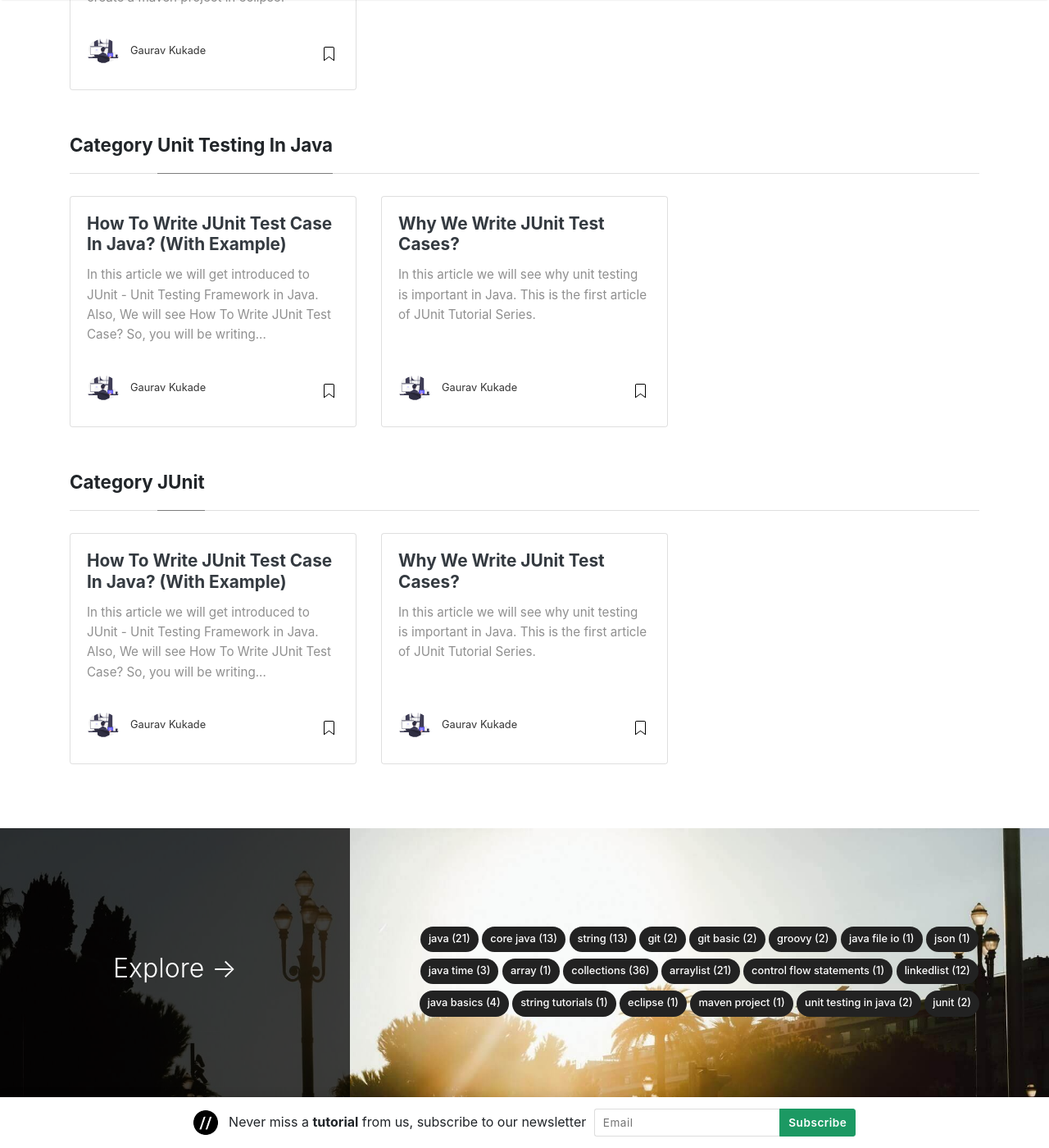
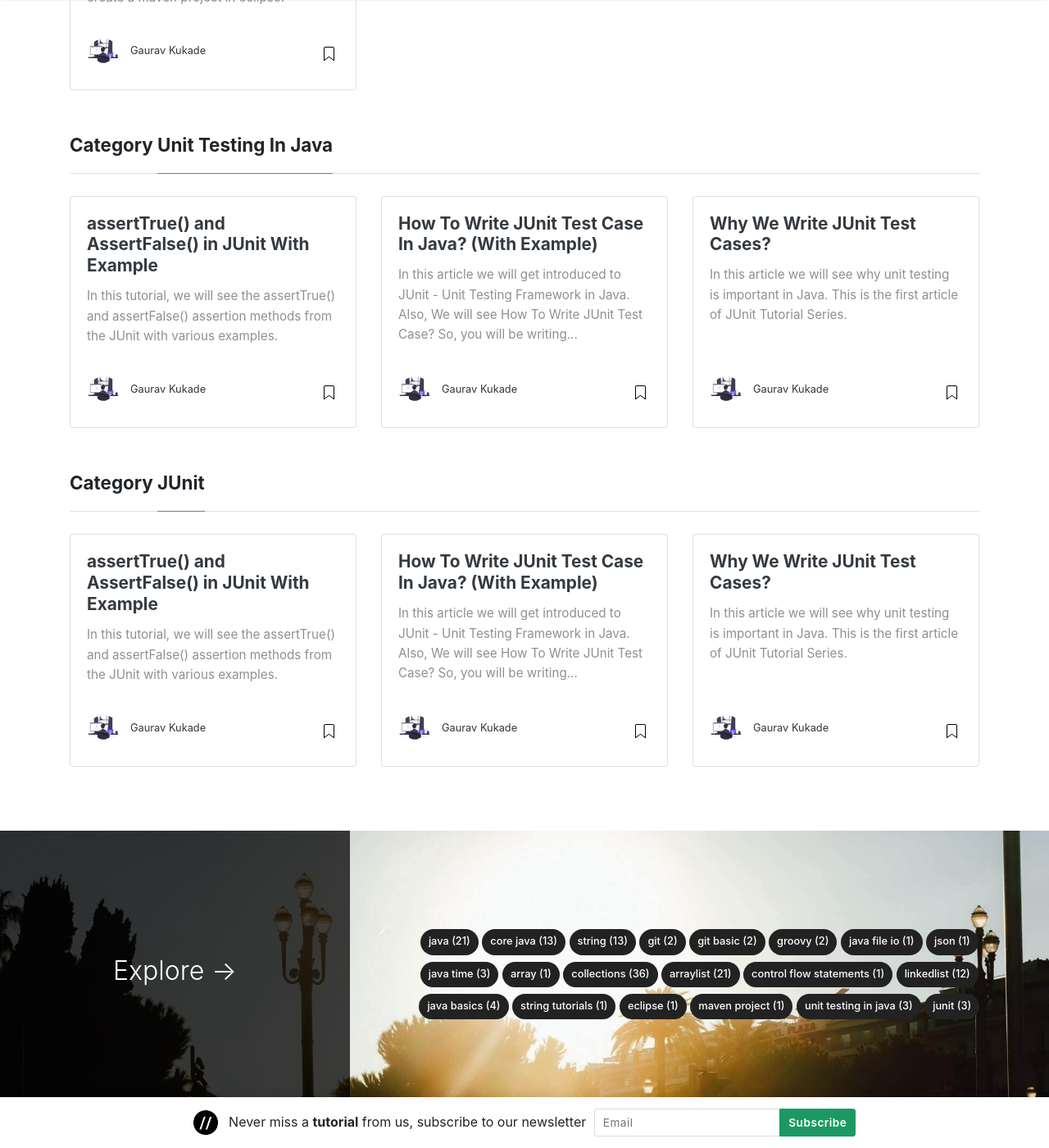
Before and after one commit to coderolls/coderolls-blog, a Jekyll site: the page built from _pages/categories.md, in a window 1280 px wide and 1400 px high, scrolled down 20915 px. Shown: the whole window at 82% size. Built offline with Jekyll 4.4.1, drawn with Linux system fonts in a browser that asks for light colours; nearby versions of some CDN libraries; some of the changed lines change nothing that is shown.

Commit message:
Add blogpost - assertTrue and assertFalse in JUnit

````diff
--- a/_posts/junit/2022-08-30-junit-test-case-in-java.md
+++ b/_posts/junit/2022-08-30-junit-test-case-in-java.md
@@ -228,6 +228,6 @@ assertNull(actual)
 
 ---
 
-The example java programs used in the above article can be found at this GitHub repository, [coderolls/junit-tutorial](https://github.com/coderolls/junit-tutorial/tree/main/examples/junit-test-case-in-java).
+The example java programs used in the above article can be found at this GitHub repository, [coderolls/junit-tutorial](https://github.com/coderolls/junit-tutorial).
 
 Please write your thoughts in the comment section below.
--- /dev/null
+++ b/_posts/junit/2022-10-10-assertTrue-and-assertFalse-in-junit.md
@@ -0,0 +1,105 @@
+---
+layout: post
+title: "assertTrue() and AssertFalse() in JUnit With Example"
+author: gaurav
+categories: [Unit Testing in Java, JUnit]
+toc: true
+description: "In This tutoril, we will see the assertTrue() and assertFalse() assertion methods from the JUnit with various examples."
+---
+
+In this tutorial, we will see the assertTrue() and assertFalse() assertion methods from the JUnit with various examples.
+
+The `Assertions` is a collection of utility methods that support asserting conditions in tests.
+
+## assertTrue(boolean condition)
+
+`assertTrue(boolean condition)` asserts that the supplied `condition` is `true`.
+
+Example:
+
+Here we will take a sample class `NumberHelper.java`. It has `isEven()` which checks if the number is even or not.
+
+The code for `NumberHelper.java` is given below.
+
+```java
+package com.coderolls.SampleProject;
+
+public class NumberHelper {
+
+	public boolean isEven(int num) {
+
+		if(num%2==0) {
+			return true;
+		}
+		return false;
+	}
+}
+```
+
+To test the `isEven()` method of `NumberHelper.java` class we will create `NumberHelperTest.java` under `src\test\java` in [our maven project](/maven-project/).
+
+In `NumberHelperTest.java` we will create a test method `testIsEven()` method to test the `isEven()` method.
+
+```java
+package com.coderolls.SampleProject;
+
+import static org.junit.Assert.*;
+
+import org.junit.Test;
+
+public class NumberHelperTest {
+
+	@Test
+	public void testIsEven() {
+
+		int sampleNum = 2;
+
+		NumberHelper numberHelper = new NumberHelper();
+		assertTrue(numberHelper.isEven(sampleNum));
+	}
+
+}
+```
+
+As shown in the code, I have taken a sample even number 2.
+
+We know that 2 is an even number so the `isEven()` method must return a `true` value. That's why we are using `assertTrue()` to assert the behavior of `isEven()` method.
+
+Once you run it as JUnit test case (right-click in the unit test editor, Run as > JUnit Test) you can see the test is passed.
+
+## assertFalse(boolean condition)
+
+assertFalse(boolean condition) asserts that the supplied `condition` is `false`.
+
+Example:
+
+We will take the same class and method (`NumberHelper.java`  and `isEven()` method) for `assertFalse(boolean condition)` example.
+
+We will add an addition test method in the `NumberHelperTest.java` as `testIsEven_FalseCondition()`.
+
+Here we will take a `sampleNumber` as `3`.
+
+We know 3 is not an even number, so `isEven()` method must return `false`. To check it we can use `assertFalse()`.
+
+```java
+@Test
+public void testIsEven_FalseCondition() {
+
+    int sampleNum2 = 3;
+
+    NumberHelper numberHelper = new NumberHelper();
+    assertFalse(numberHelper.isEven(sampleNum2));
+}
+```
+
+Once you run this test, it will pass.
+
+I have attached a screenshot below. It shows the test code with the `assertTrue()` and `assertFalse()` test method as well as both the unit test has passed.
+
+![NumberHelperTest.java code and showing both test passed](/assets/images/2022-10-10-assert-true-assert-false/001-assert-true-assert-false.png)
+
+---
+
+The example java programs used in the above article can be found at this GitHub repository, [coderolls/junit-tutorial](https://github.com/coderolls/junit-tutorial).
+
+Please write your thoughts in the comment section below.
````
Also changed, not shown: assets/images/2022-10-10-assert-true-assert-false/001-assert-true-assert-false.png (added).
